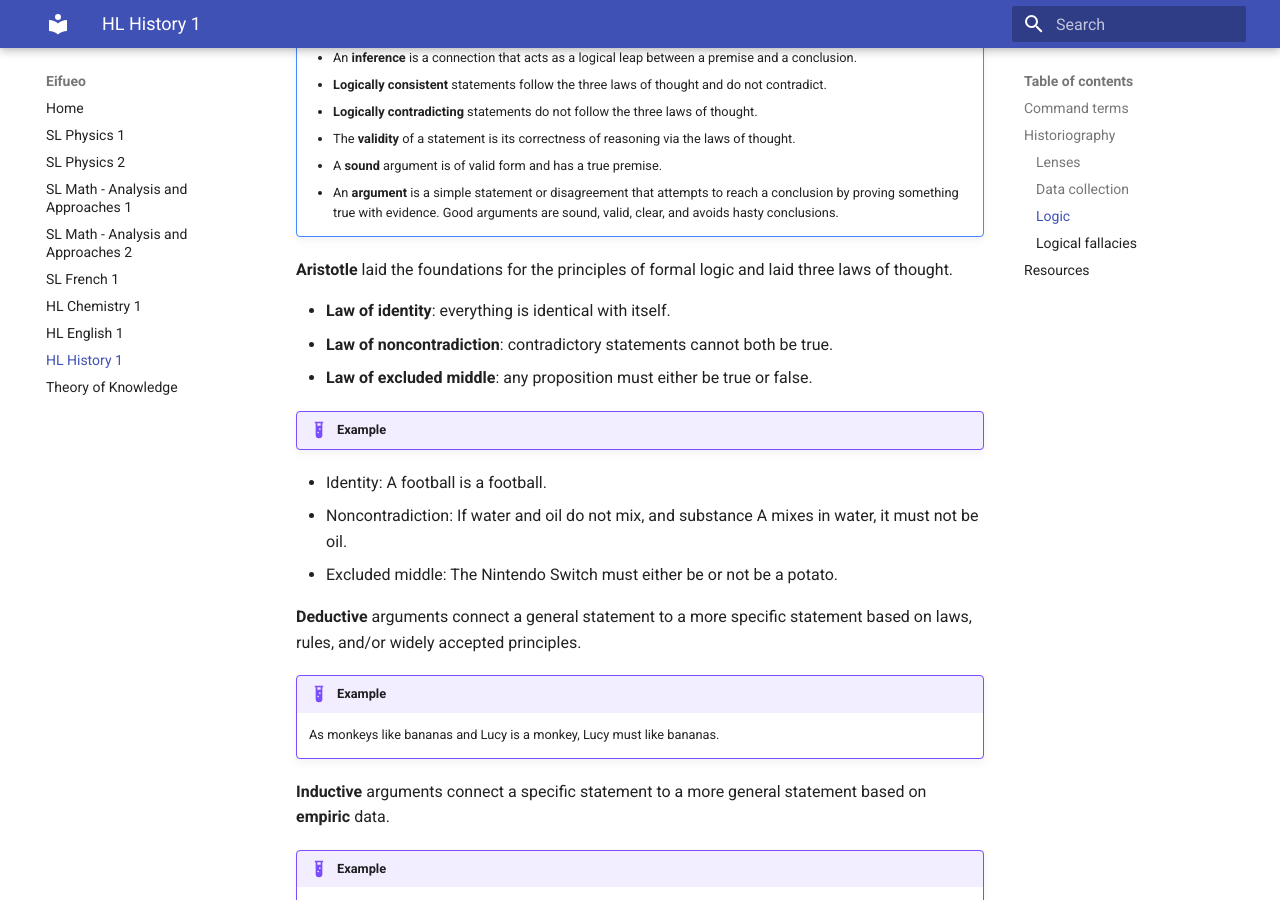
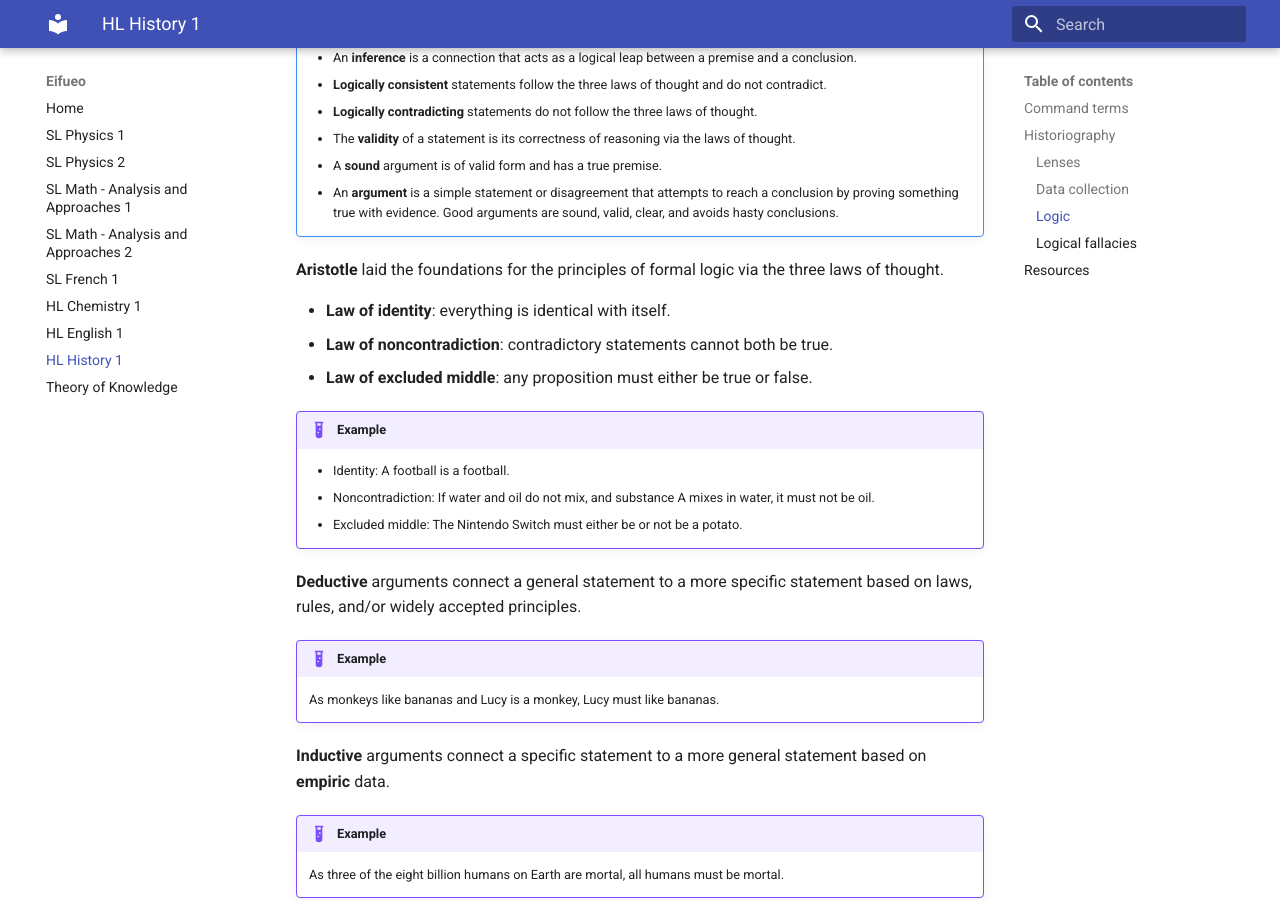
Before and after one commit to potatoeggy/eifueo, an MkDocs documentation site: the page built from docs/chw3mz.md, in a window 1280 px wide and 900 px high, scrolled down 2234 px. Built offline with MkDocs 1.6.1 and Material for MkDocs 9.7.7, drawn with Linux system fonts in a browser that asks for light colours.

Commit message:
hist: fix formatting errors

```diff
--- a/docs/chw3mz.md
+++ b/docs/chw3mz.md
@@ -61,16 +61,16 @@ The abundance of **diverse** data allows for greater perspectives to be gleaned
     - A **sound** argument is of valid form and has a true premise.
     - An **argument** is a simple statement or disagreement that attempts to reach a conclusion by proving something true with evidence. Good arguments are sound, valid, clear, and avoids hasty conclusions.
 
-**Aristotle** laid the foundations for the principles of formal logic and laid three laws of thought.
+**Aristotle** laid the foundations for the principles of formal logic via the three laws of thought.
 
  - **Law of identity**: everything is identical with itself.
  - **Law of noncontradiction**: contradictory statements cannot both be true.
  - **Law of excluded middle**: any proposition must either be true or false.
 
 !!! example
- - Identity: A football is a football.
- - Noncontradiction: If water and oil do not mix, and substance A mixes in water, it must not be oil.
- - Excluded middle: The Nintendo Switch must either be or not be a potato.
+    - Identity: A football is a football.
+    - Noncontradiction: If water and oil do not mix, and substance A mixes in water, it must not be oil.
+    - Excluded middle: The Nintendo Switch must either be or not be a potato.
 
 **Deductive** arguments connect a general statement to a more specific statement based on laws, rules, and/or widely accepted principles.
 
```
